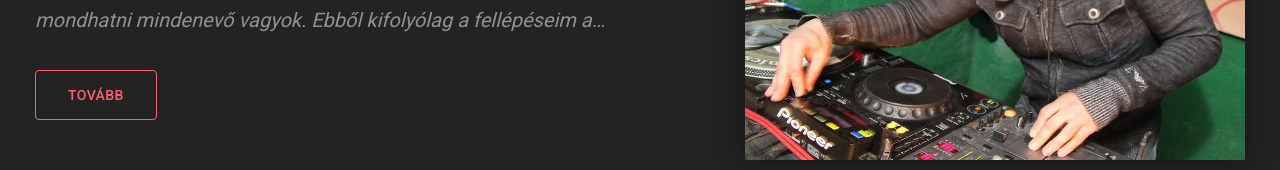
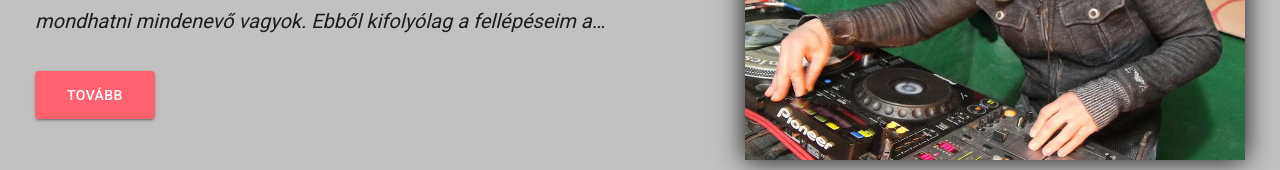
Before and after one commit to DanielKanyo/dj-maxy, a React (Create React App) app: page / in a window 1280 px wide. Shown: the part 1070-1240 px from the top of the page. Built offline with nearby package versions, Linux system fonts and the light colour scheme.

Commit message:
Color changes

```diff
--- a/src/Components/Home/Home.css
+++ b/src/Components/Home/Home.css
@@ -51,13 +51,13 @@
 }
 
 .about {
-    background: #232323;
+    background: #c1c1c1;
     display: flex;
     flex-direction: row;
     justify-content: center;
     align-items: center;
     padding: 80px 0;
-    color: rgba(255, 255, 255, 0.5);
+    color: #1c1c1c;
 }
 
 .about-title {
--- a/src/Components/Home/Home.jsx
+++ b/src/Components/Home/Home.jsx
@@ -77,7 +77,7 @@ const Home = ({ language, setLanguage }) => {
                         {TRANSLATIONS['about_me'][language]}
                     </div>
                     <div>
-                        <Button className={classes.btn} variant='outlined'>Tovább</Button>
+                        <Button className={classes.btn} variant='contained'>Tovább</Button>
                     </div>
                 </div>
                 <div className='maxy-img'></div>
--- a/src/Static/Constants/constants.js
+++ b/src/Static/Constants/constants.js
@@ -2,8 +2,11 @@ export const ROUTES = ['fooldal', 'rolam', 'rendezvenyek', 'galeria', 'technika'
 
 export const MY_BTN_STYLE = {
     padding: '12px 32px',
-    color: '#ff626f',
-    borderColor: '#ff626f'
+    backgroundColor: '#ff626f',
+    color: 'white',
+    '&:hover': {
+        backgroundColor: '#ff626f',
+    }
 };
 
 export const SOCIAL_BTN_STYLE = {
```
